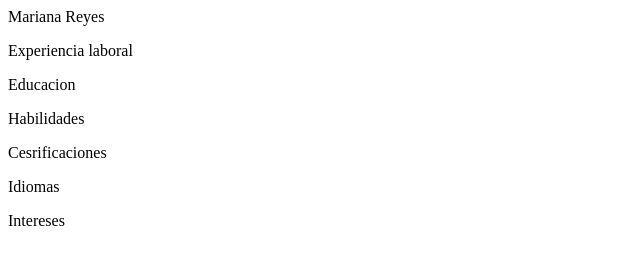
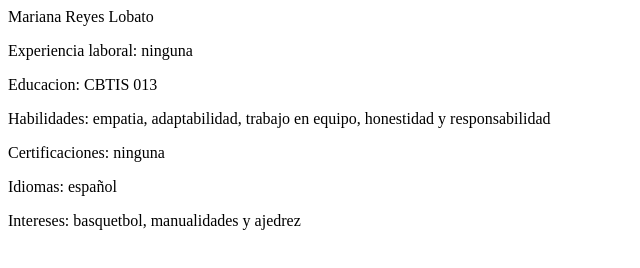
Before and after one commit to marianareyesl/marianareyesl.github.io, a plain HTML site: page index.html in a window 1280 px wide. Shown: the whole page, without its empty margins (0-640 px from the left). Drawn offline with Linux system fonts and the light colour scheme.

Commit message:
update 2

```diff
--- a/index.html
+++ b/index.html
@@ -1,12 +1,12 @@
 <html>
     <body>
-        <p> Mariana Reyes </p>
-        <p> Experiencia laboral</p>
-        <p> Educacion </p>
-        <p> Habilidades </p>
-        <p> Cesrificaciones </p>
+        <p> Mariana Reyes Lobato </p>
+        <p> Experiencia laboral: ninguna</p>
+        <p> Educacion: CBTIS 013 </p>
+        <p> Habilidades: empatia, adaptabilidad, trabajo en equipo, honestidad y responsabilidad </p>
+        <p> Certificaciones: ninguna </p>
 
-        <p> Idiomas </p>
-        <p> Intereses </p>
+        <p> Idiomas: español </p>
+        <p> Intereses: basquetbol, manualidades y ajedrez  </p>
     </body>
 </html>
```
